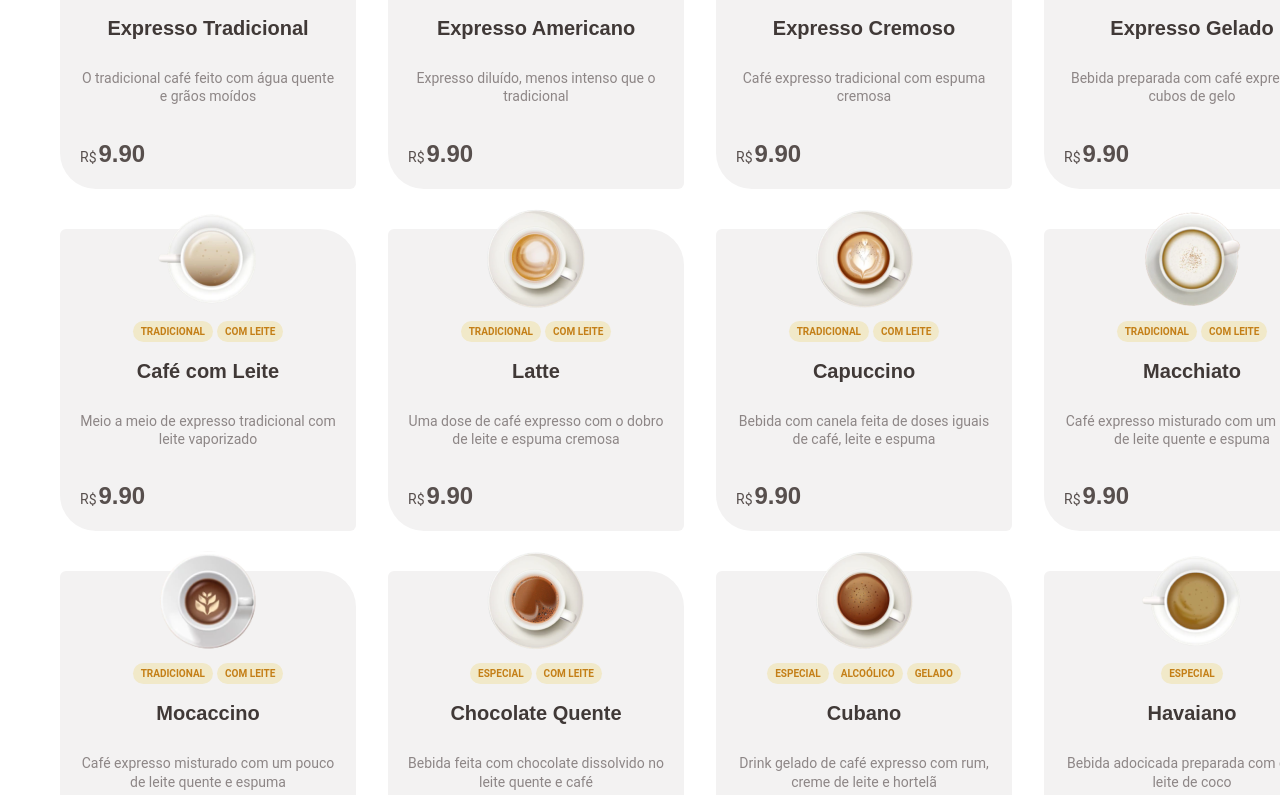
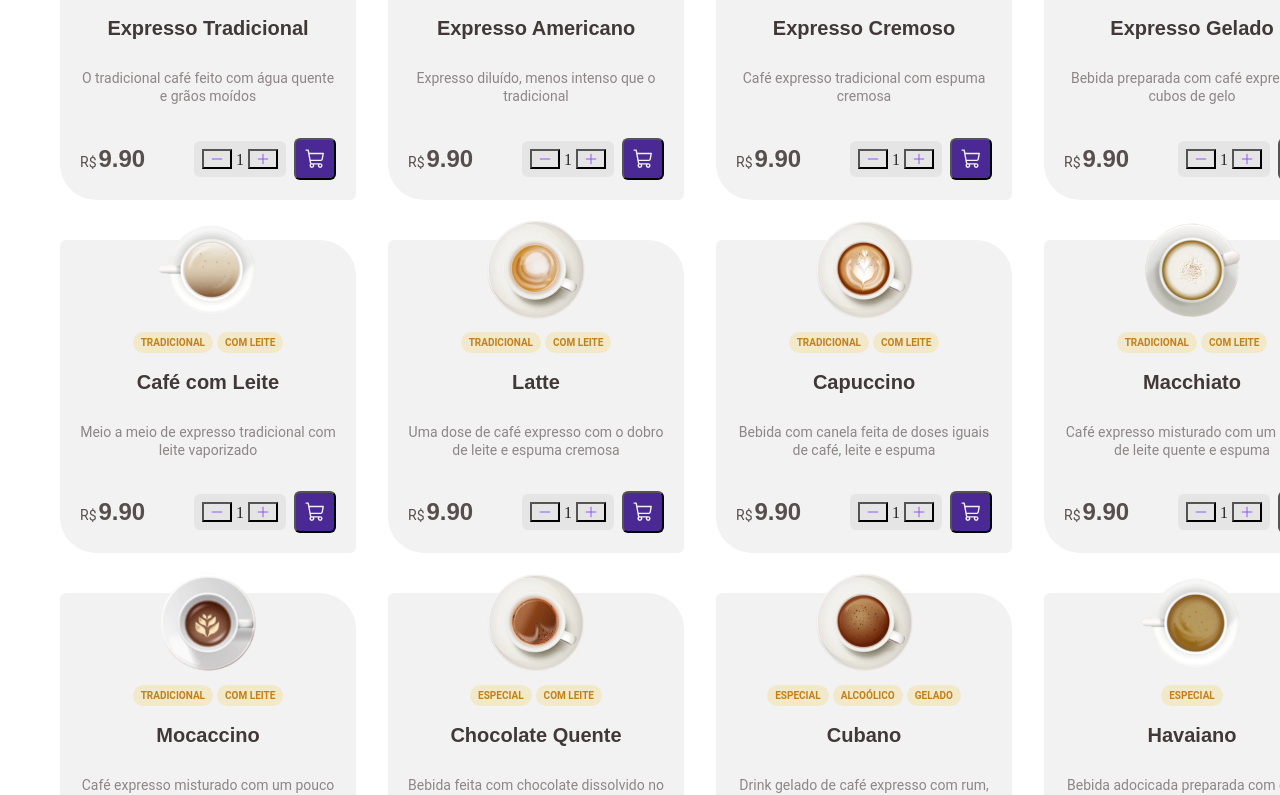
Before and after one commit to simaomenezes/Challenge-Coffee-Delivery, a React (Vite) app in the folder Coffee-Delivery/: page / in a window 1280 px wide. Shown: the part 1021-1816 px from the top of the page. Built offline with nearby package versions, Linux system fonts and the light colour scheme.

Commit message:
feat: Finished component card to the our cart

```diff
--- a/Coffee-Delivery/package.json
+++ b/Coffee-Delivery/package.json
@@ -13,6 +13,7 @@
     "date-fns": "^3.3.1",
     "immer": "^10.1.1",
     "phosphor-react": "^1.4.1",
+    "@phosphor-icons/react": "^2.0.13",
     "react": "^18.2.0",
     "react-dom": "^18.2.0",
     "react-router-dom": "^6.22.2",
--- a/Coffee-Delivery/src/components/Card/index.tsx
+++ b/Coffee-Delivery/src/components/Card/index.tsx
@@ -1,7 +1,9 @@
-import { useState } from "react"
+import { useEffect, useState } from "react"
 import { useTheme } from "styled-components"
 import { useCart } from "../../hooks/useCart"
-import { CoffeeImg, Container, Control, Description, Price, Tags, Title } from "./styles"
+import { CoffeeImg, Container, Control, Description, Order, Price, Tags, Title } from "./styles"
+import { QuantityInput } from "../Form/QuantityInput"
+import { CheckFat, ShoppingCart } from "@phosphor-icons/react"
 
 type Props = {
   coffee: {
@@ -19,6 +21,40 @@ export function Card({ coffee }: Props) {
   const [isItemAdded, setIsItemAdded] = useState(false)
   const theme = useTheme()
   const { addItem } = useCart()
+
+
+  function handleAddItem() {
+    addItem({id: coffee.id, quantity})
+    setIsItemAdded(true)
+    setQuantity(1)
+  }
+
+  function incrementQuantity() {
+    setQuantity((state) => state + 1)
+  }
+
+  function decrementQuantity() {
+    if (quantity > 1) {
+      setQuantity((state) => state - 1)
+    }
+  }
+
+
+  useEffect(() => {
+    let timeout: number
+
+    if (isItemAdded) {
+      timeout = setTimeout(() => {
+        setIsItemAdded(false)
+      }, 1000)
+    }
+
+    return () => {
+      if (timeout) {
+        clearTimeout(timeout)
+      }
+    }
+  }, [isItemAdded])
 
 
   return (
@@ -41,6 +77,27 @@ export function Card({ coffee }: Props) {
           <span>R$</span>
           <span>{coffee.price.toFixed(2)}</span>
         </Price>
+
+        <Order $itemAdded={isItemAdded}>
+          <QuantityInput
+            quantity={quantity}
+            incrementQuantity={incrementQuantity}
+            decrementQuantity={decrementQuantity}
+          />
+
+          <button disabled={isItemAdded} onClick={handleAddItem}>
+            {isItemAdded ? (
+              <CheckFat
+                weight="fill"
+                size={22}
+                color={theme.colors['base-card']}
+              />
+            ) : (
+              <ShoppingCart size={22} color={theme.colors['base-card']} />
+            )}
+          </button>
+
+        </Order>
       </Control>
     </Container>
   )
--- /dev/null
+++ b/Coffee-Delivery/src/components/Form/QuantityInput/index.tsx
@@ -0,0 +1,26 @@
+import { Minus, Plus } from "phosphor-react"
+import { Container } from "./styles"
+
+type Props = {
+  quantity: number
+  incrementQuantity: () => void
+  decrementQuantity: () => void
+}
+
+export function QuantityInput({
+  quantity,
+  incrementQuantity,
+  decrementQuantity,
+}: Props) {
+  return (
+    <Container>
+      <button onClick={decrementQuantity}>
+        <Minus size={14} />
+      </button>
+      <span>{quantity}</span>
+      <button onClick={incrementQuantity}>
+        <Plus size={14} />
+      </button>
+    </Container>
+  )
+}
--- /dev/null
+++ b/Coffee-Delivery/src/components/Form/QuantityInput/styles.ts
@@ -0,0 +1,31 @@
+import styled from 'styled-components'
+
+export const Container = styled.div`
+  padding: 8px;
+  background-color: ${({ theme }) => theme.colors['base-button']};
+  border-radius: 6px;
+
+  display: flex;
+  gap: 4px;
+
+  button {
+    background-color: transparent;
+    display: flex;
+    align-items: center;
+  }
+
+  button svg {
+    color: ${({ theme }) => theme.colors.purple};
+
+    transition: all 0.2s;
+
+    &:hover {
+      color: ${({ theme }) => theme.colors['purple-dark']};
+    }
+  }
+
+  span {
+    padding-top: 2px;
+    color: ${({ theme }) => theme.colors['base-title']};
+  }
+`
```
Also changed, not shown: 1 other file (tests, documents, lock files or other folders).
